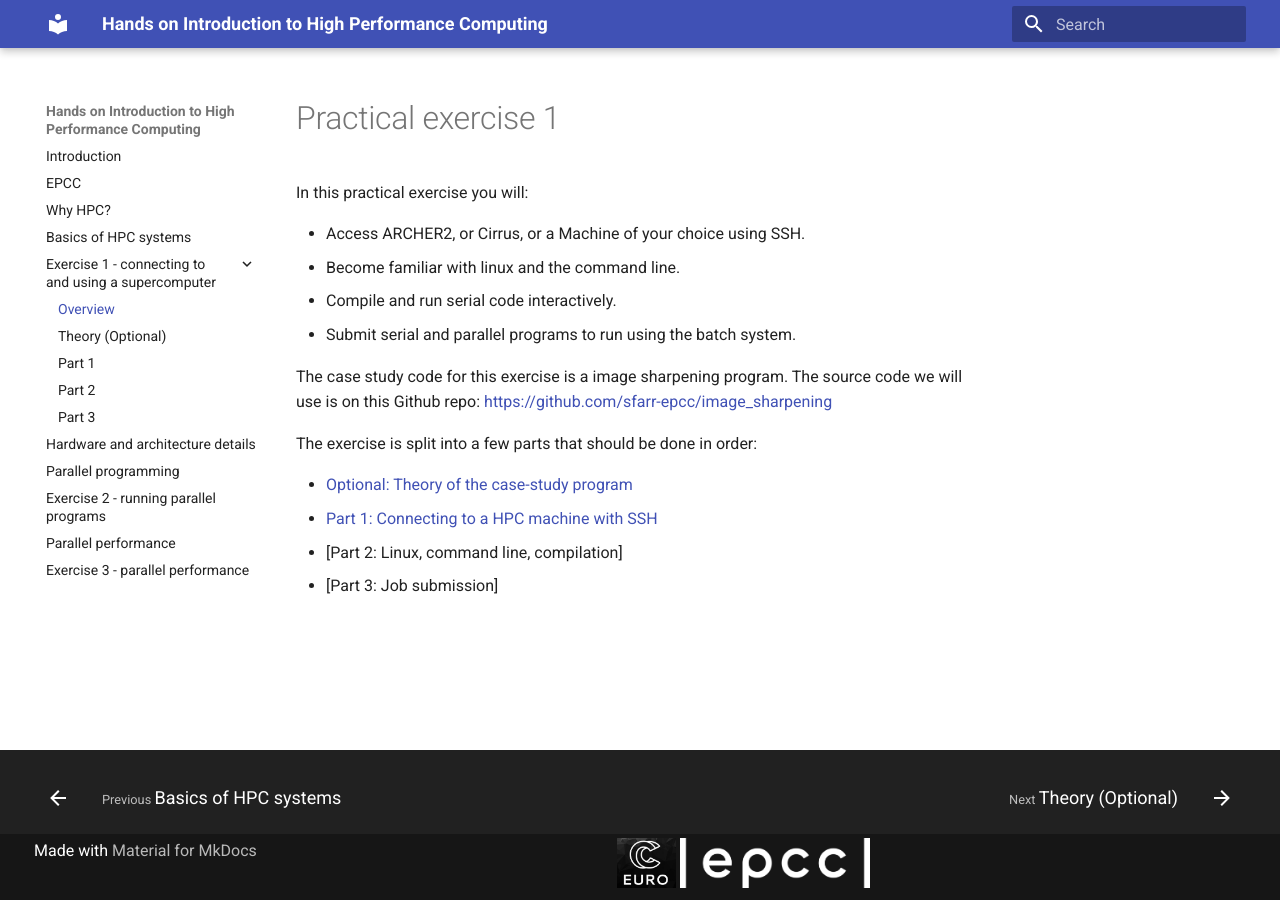
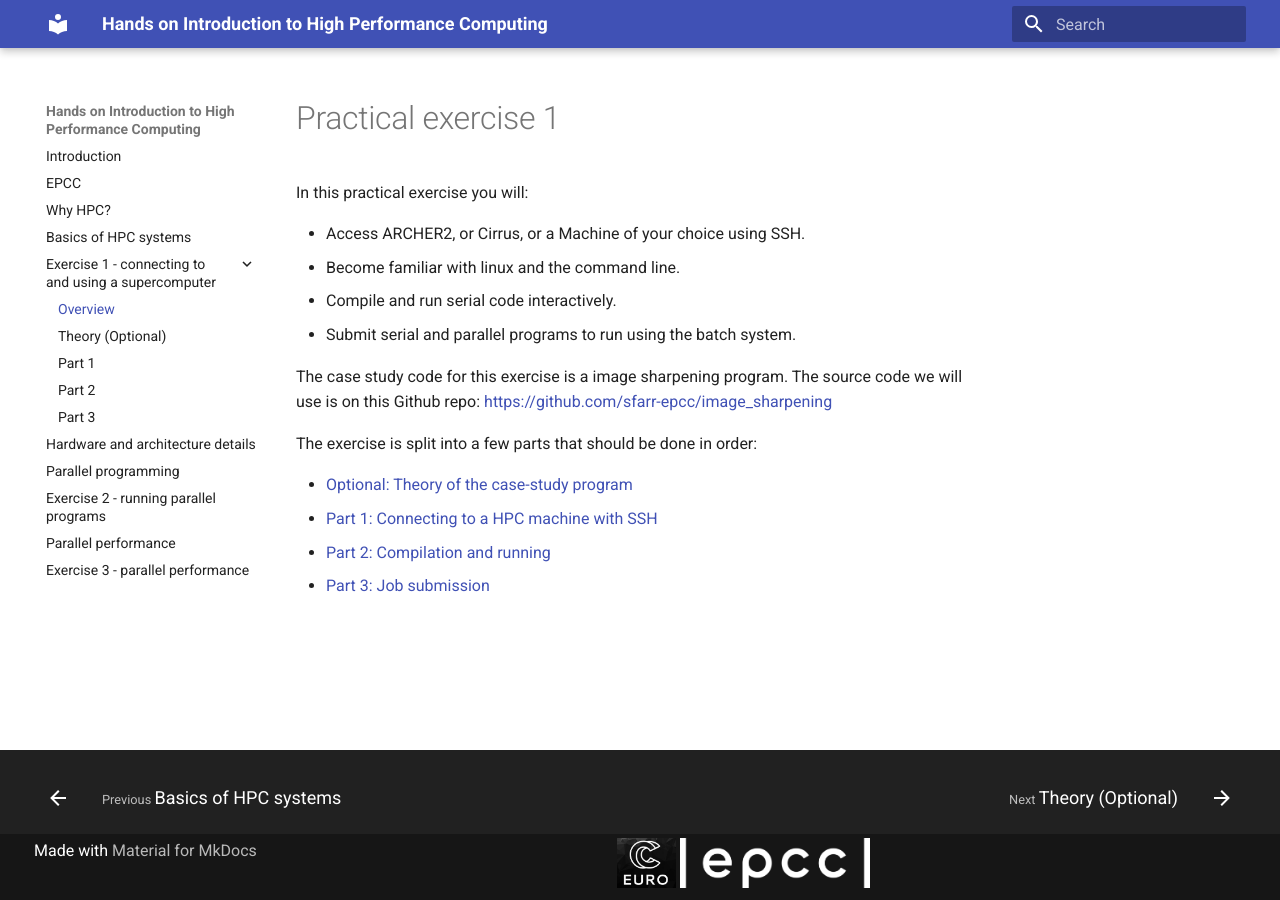
Before and after one commit to sfarr-epcc/Intro_to_HPC, an MkDocs documentation site: the page built from docs/ex1/ex1.md, in a window 1280 px wide. Built offline with MkDocs 1.6.1 and Material for MkDocs 9.7.7, drawn with Linux system fonts in a browser that asks for light colours.

Commit message:
fixing links

```diff
--- a/docs/ex1/ex1.md
+++ b/docs/ex1/ex1.md
@@ -14,5 +14,5 @@ The exercise is split into a few parts that should be done in order:
 
   - [Optional: Theory of the case-study program](./theory.md)
   - [Part 1: Connecting to a HPC machine with SSH](./part1.md)
-  - [Part 2: Linux, command line, compilation]
-  - [Part 3: Job submission]
+  - [Part 2: Compilation and running](./part2.md)
+  - [Part 3: Job submission](./part3.md)
```
Also changed, not shown: docs/ex1/part3.md (+2 -2 lines), docs/ex1/theory.md (+1 -1 lines), mkdocs.yml (line endings or trailing spaces).
